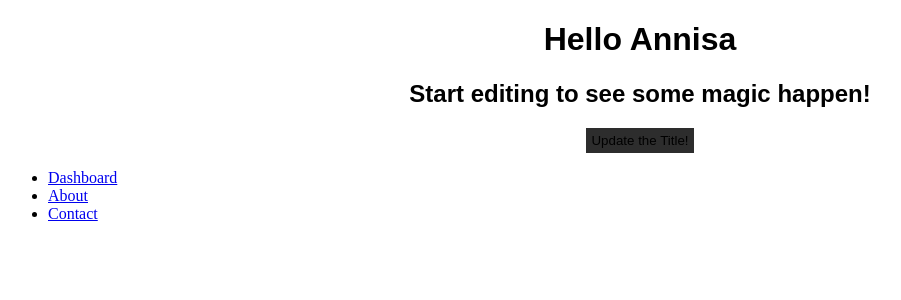
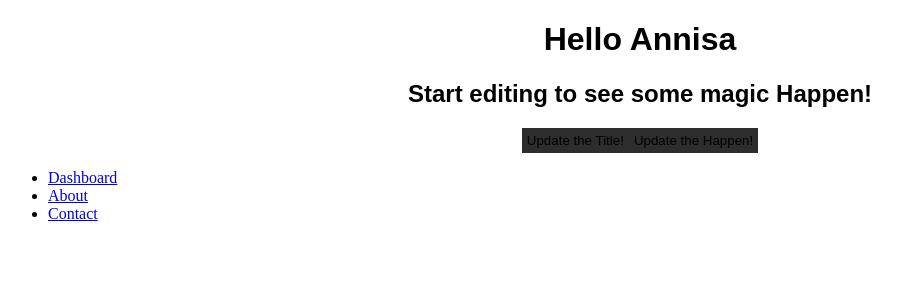
Before and after one commit to nisacodelifings/KALM, a React (Create React App) app: page / in a window 1280 px wide. Shown: the top 300 px of the page, without its empty margins (0-901 px from the left). Built offline with nearby package versions, Linux system fonts and the light colour scheme.

Commit message:
add webpack

```diff
--- a/package.json
+++ b/package.json
@@ -10,7 +10,8 @@
   "dependencies": {
     "react": "16.12.0",
     "react-dom": "16.12.0",
-    "react-scripts": "3.0.1"
+    "react-scripts": "3.0.1",
+    "webpack": "4.44.1"
   },
   "devDependencies": {
     "typescript": "3.8.3"
--- a/src/App.js
+++ b/src/App.js
@@ -2,13 +2,16 @@ import React from "react";
 import "./styles.css";
 
 export default function App() {
-const [name, setName] = React.useState("Annisa")
+  const [name, setName] = React.useState("Annisa");
+  const [happen, setHappen] = React.useState("Happen");
+
   return (
     <div className="App">
       <h1>Hello {name}</h1>
-      <h2>Start editing to see some magic happen!</h2>
-      <button onClick={() => setName('Whoever you')}>
-        Update the Title!
+      <h2>Start editing to see some magic {happen}!</h2>
+      <button onClick={() => setName("Whoever you")}>Update the Title!</button>
+      <button onClick={() => setHappen(<a href="#">Great!</a>)}>
+        Update the Happen!
       </button>
     </div>
   );
```
